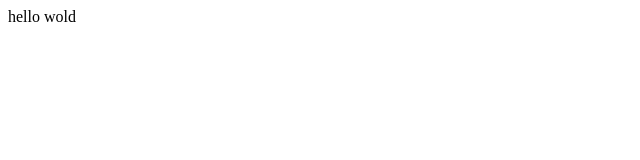
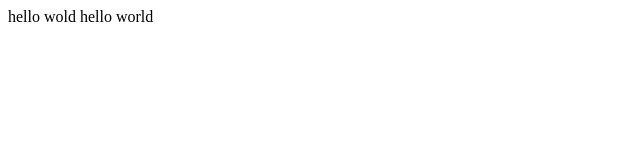
Before and after one commit to 503945930/hello-world, a plain HTML site: page index.html in a window 1280 px wide. Shown: the full height of the page, 0-640 px from the left. Drawn offline with Linux system fonts and the light colour scheme.

Commit message:
modify index.html

```diff
--- a/index.html
+++ b/index.html
@@ -5,6 +5,6 @@
     <title>Title</title>
 </head>
 <body>
-hello wold
+hello wold hello world
 </body>
 </html>
```
